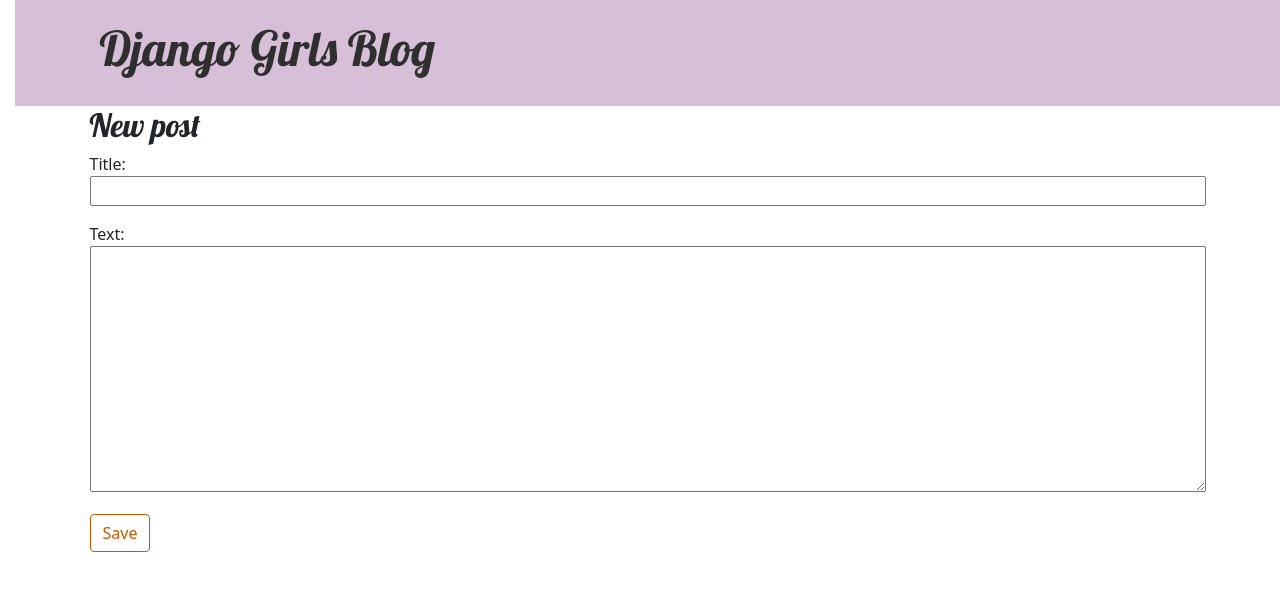
After one commit to MinamiMatsuda/my-first-blog, a Django app: page /post/new/ in a window 1280 px wide. The commit adds this page. Shown: the top 591 px of the page. Run offline with Django 4.2, Linux system fonts and the light colour scheme.

Commit message:
Added views and forms to create and edit blog posts

```diff
--- /dev/null
+++ b/blog/forms.py
@@ -0,0 +1,8 @@
+from django import forms
+from .models import Post
+
+class PostForm(forms.ModelForm):
+
+    class Meta:
+        model = Post
+        fields = ('title', 'text',)
--- a/blog/templates/blog/base.html
+++ b/blog/templates/blog/base.html
@@ -9,8 +9,11 @@
     </head>
     <body>
         <header class="page-header">
-            <div class="container">
+            <div class="container d-flex justify-content-between align-items-center">
                 <h1><a href="/">Django Girls Blog</a></h1>
+                {% if user.is_authenticated %}
+                    <a href="{% url 'post_new' %}" class="btn btn-outline-dark fs-4 text-decoration-none fw-bold" title="New post">+</a>
+                {% endif %}
             </div>
         </header>
         <main class="container">
--- a/blog/templates/blog/post_detail.html
+++ b/blog/templates/blog/post_detail.html
@@ -3,6 +3,9 @@
 {% block content %}
     <article class="post">
         <aside class="actions">
+            {% if user.is_authenticated %}
+                <a class="btn btn-outline-secondary btn-sm mb-2" href="{% url 'post_edit' pk=post.pk %}" title="Edit post">編集 ✎</a>
+            {% endif %}
         </aside>
         {% if post.published_date %}
             <time class="date">
--- /dev/null
+++ b/blog/templates/blog/post_edit.html
@@ -0,0 +1,9 @@
+{% extends 'blog/base.html' %}
+
+{% block content %}
+    <h2>New post</h2>
+    <form method="POST" class="post-form">{% csrf_token %}
+        {{ form.as_p }}
+        <button type="submit" class="btn btn-secondary">Save</button>
+    </form>
+{% endblock %}
--- a/blog/urls.py
+++ b/blog/urls.py
@@ -4,4 +4,6 @@
 urlpatterns = [
     path('', views.post_list, name='post_list'),
     path('post/<int:pk>/', views.post_detail, name='post_detail'),
+    path('post/new/', views.post_new, name='post_new'),
+    path('post/<int:pk>/edit/', views.post_edit, name='post_edit'),
 ]
--- a/blog/views.py
+++ b/blog/views.py
@@ -1,6 +1,7 @@
-from django.shortcuts import render, get_object_or_404
+from django.shortcuts import render, get_object_or_404, redirect
 from django.utils import timezone
 from .models import Post
+from .forms import PostForm
 
 def post_list(request):
     posts = Post.objects.filter(published_date__lte=timezone.now()).order_by('published_date')
@@ -9,3 +10,30 @@
 def post_detail(request, pk):
     post = get_object_or_404(Post, pk=pk)
     return render(request, 'blog/post_detail.html', {'post': post})
+
+def post_new(request):
+    if request.method == "POST":
+        form = PostForm(request.POST)
+        if form.is_valid():
+            post = form.save(commit=False)
+            post.author = request.user
+            post.published_date = timezone.now()
+            post.save()
+            return redirect('post_detail', pk=post.pk)
+    else:
+        form = PostForm()
+    return render(request, 'blog/post_edit.html', {'form': form})
+
+def post_edit(request, pk):
+    post = get_object_or_404(Post, pk=pk)
+    if request.method == "POST":
+        form = PostForm(request.POST, instance=post)
+        if form.is_valid():
+            post = form.save(commit=False)
+            post.author = request.user
+            post.published_date = timezone.now()
+            post.save()
+            return redirect('post_detail', pk=post.pk)
+    else:
+        form = PostForm(instance=post)
+    return render(request, 'blog/post_edit.html', {'form': form})
```
